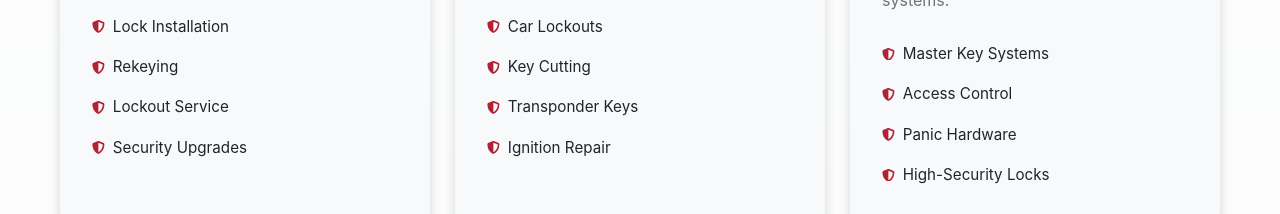
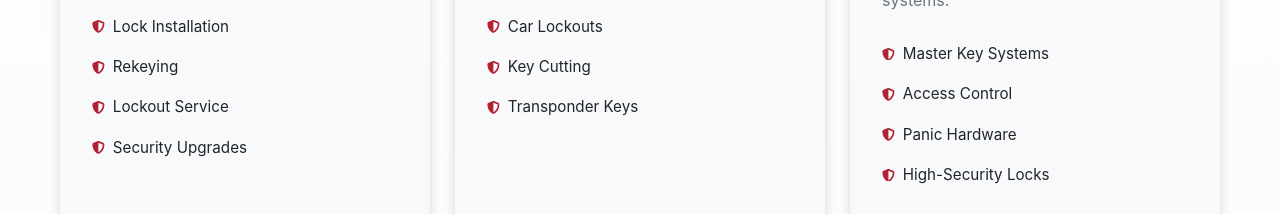
Before and after one commit to Definitely-Ai/Goodlocksmith, a React (Vite) app: page / in a window 1280 px wide. Shown: the part 2860-3074 px from the top of the page. Built offline with nearby package versions, Linux system fonts and the light colour scheme.

Commit message:
Update experience and automotive services

```diff
--- a/src/components/Services.jsx
+++ b/src/components/Services.jsx
@@ -16,7 +16,7 @@ const Services = () => {
             title: 'Auto Services',
             emoji: '🚗',
             description: 'Complete automotive locksmith services for all makes and models. Car lockouts, key programming, and more.',
-            features: ['Car Lockouts', 'Key Cutting', 'Transponder Keys', 'Ignition Repair']
+            features: ['Car Lockouts', 'Key Cutting', 'Transponder Keys']
         },
         {
             icon: <FaBuilding />,
```
